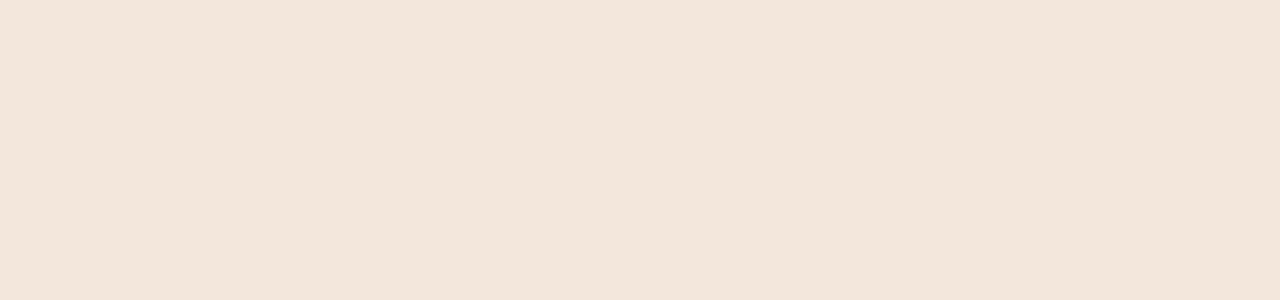
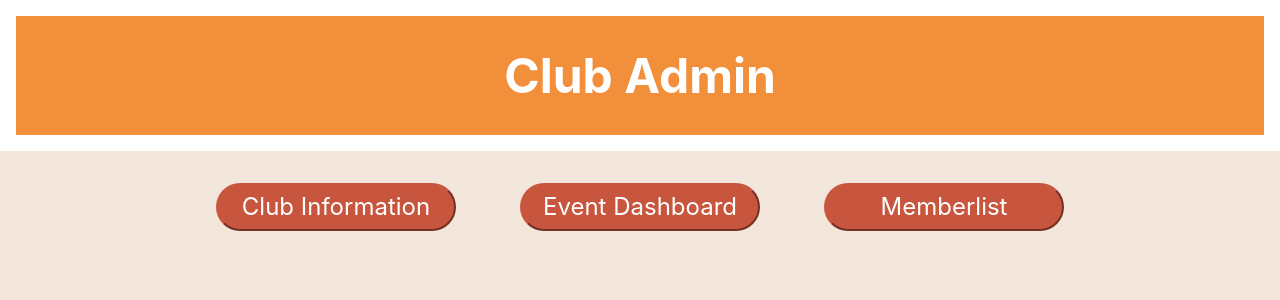
Before and after one commit to HammyPig/syncshack-2022, a React (Create React App) app in the folder clubhub/: page /club-admin in a window 1280 px wide. Before the commit this address had no page. Shown: the top 300 px of the page. Built offline with nearby package versions, Linux system fonts and the light colour scheme.

Commit message:
feat: admin page

```diff
--- a/clubhub/src/App.js
+++ b/clubhub/src/App.js
@@ -7,6 +7,7 @@ import Header from './Header';
 import EventListPage from './EventListPage';
 import ClubProfile from './ClubProfile';
 import EventEditor from "./EventEditor.js"
+import ClubAdmin from "./ClubAdmin"
 
 function App() {
   return (
@@ -14,10 +15,12 @@ function App() {
       <Routes>
         <Route path="/" element={<Homescreen />} />
         <Route path="/clubs" element={<ClubListPage />} />
-        <Route path="/clubs/:id/events" element={<EventListPage />} />
+        {/* <Route path="/clubs/:id/events" element={<EventListPage />} /> */}
+        <Route path="/clubs/events" element={<EventListPage />} />
         <Route path="/clubs/:id/events/edit" element={<EventEditor />} />
         <Route path="/clubs/:id" element={<ClubProfile />} />
-        {/* <Route path="*" element={<Error />}/> */}
+        <Route path="/club-admin" element={<ClubAdmin />} />
+        // {/* <Route path="*" element={<Error />}/> */}
       </Routes>
     </Router>
   );
--- /dev/null
+++ b/clubhub/src/ClubAdmin.js
@@ -0,0 +1,19 @@
+import React from 'react';
+import Header from './Header';
+import { useNavigate } from "react-router-dom";
+
+function ClubAdmin (props) {
+  let navigate = useNavigate();
+  return (
+    <>
+      <Header title="Club Admin" />
+      <div className='Container'>
+        <button className='Primary-Button ma4'>Club Information</button>
+        <button className='Primary-Button ma4' onClick={() => navigate('/clubs/events')}>Event Dashboard</button>
+        <button className='Primary-Button ma4'>Memberlist</button>
+      </div>
+    </>
+  );
+}
+
+export default ClubAdmin;
--- a/clubhub/src/EventCard.js
+++ b/clubhub/src/EventCard.js
@@ -7,7 +7,7 @@ function EventCard(props) {
     let navigate = useNavigate();
     return (
         <>
-        <div className="card" onClick={() => {navigate(`/clubs/${clubId}/events/edit`); }}>
+        <div className="card" onClick={() => {navigate(`/clubs/${eventId}/events/edit`); }}>
             <h2>{name}</h2>
             <h3>{`${startDate} at ${startTime} - ${endDate} at ${endTime}`.toUpperCase()}</h3>
             <p>{description}</p>
--- a/clubhub/src/Homescreen.js
+++ b/clubhub/src/Homescreen.js
@@ -17,6 +17,10 @@ function Homescreen() {
             {/* <button className='Primary-Button' onClick={this.getClub}>Find your club</button> */}
             <button className='Primary-Button' onClick={() => {navigate("/clubs"); }}>Find your club</button>
           </div>
+
+          <div className='tc' onClick={() => {navigate("/club-admin")}}>
+            <p className='underline'> Already have an account? Sign in</p>
+          </div>
       </>
     );
 }
```
